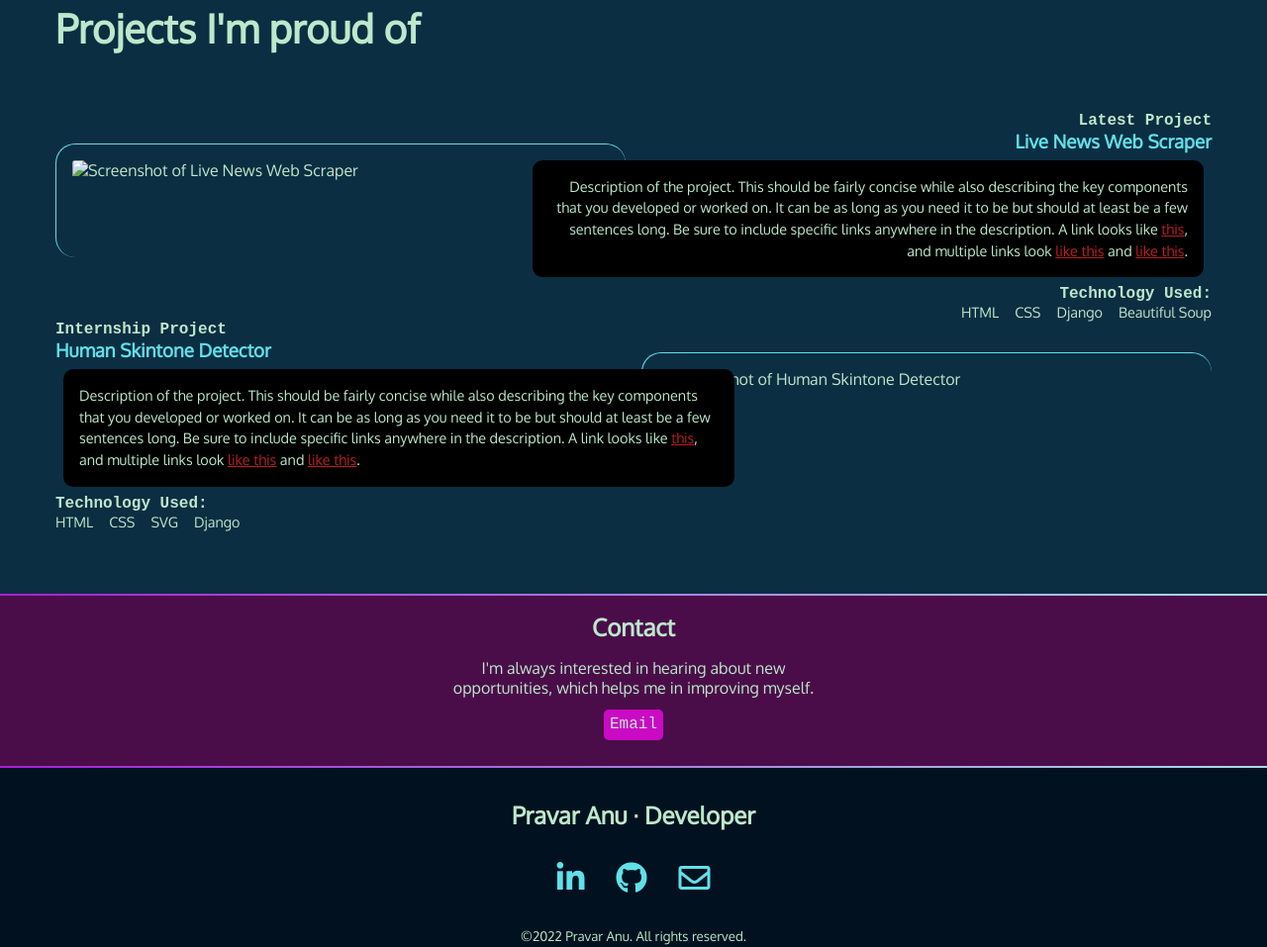
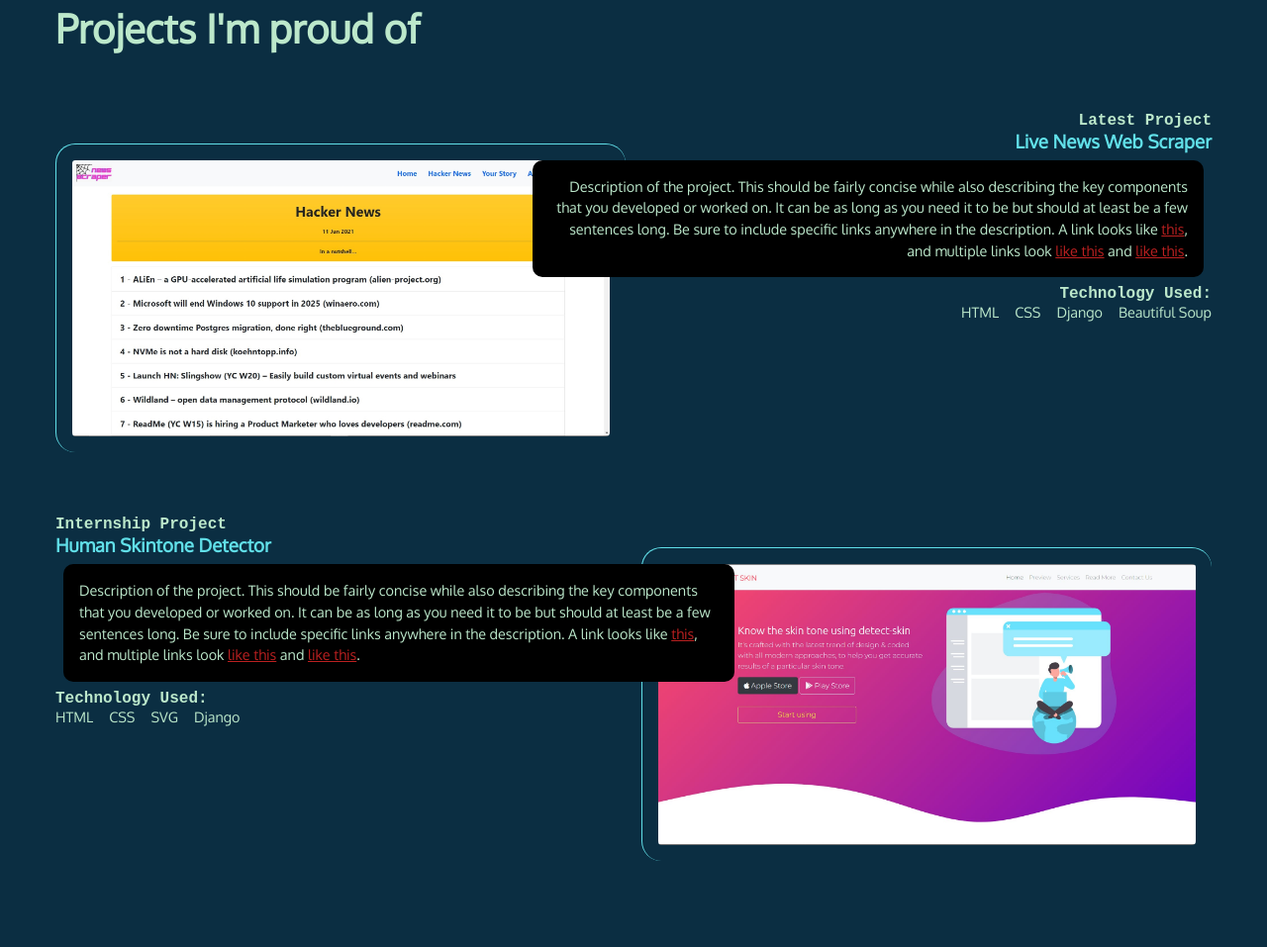
Before and after one commit to PravarAnu/Portfolio, a plain HTML site: page index.html in a window 1280 px wide. Shown: the part 716-1673 px from the top of the page at 99% size. Drawn offline with nearby package versions, Linux system fonts and the light colour scheme; files that its build step writes are made by us from their sources; the site is published under a folder, as on GitHub Pages, so addresses that start at the root find nothing; a web font is replaced by a local one.

Commit message:
some changes

```diff
--- a/index.html
+++ b/index.html
@@ -74,7 +74,7 @@
                         <li>Beautiful Soup</li>
                     </ul>
                 </div>
-                <img src="/images/Scraper.jpg" alt="Screenshot of Live News Web Scraper" />
+                <img src="images/Scraper.jpg" alt="Screenshot of Live News Web Scraper" />
             </article>
 
             <article class="reverse">
@@ -101,7 +101,7 @@
                         <li>Django</li>
                     </ul>
                 </div>
-                <img id="img2" src="/images/Skintone.jpg" alt="Screenshot of Human Skintone Detector" />
+                <img id="img2" src="images/Skintone.jpg" alt="Screenshot of Human Skintone Detector" />
             </article>
         </section>
 
```
Also changed, not shown: images/Skintone1.jpg (deleted).
